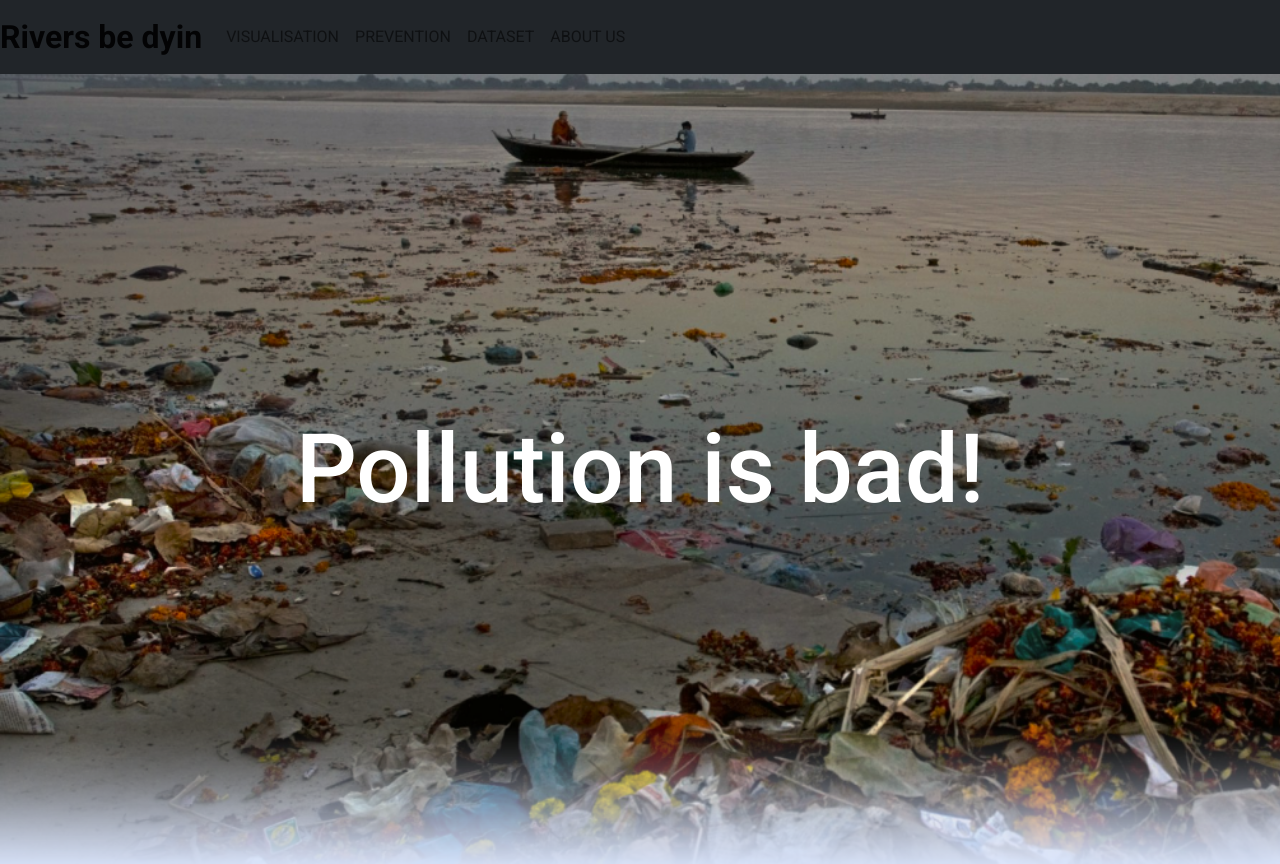
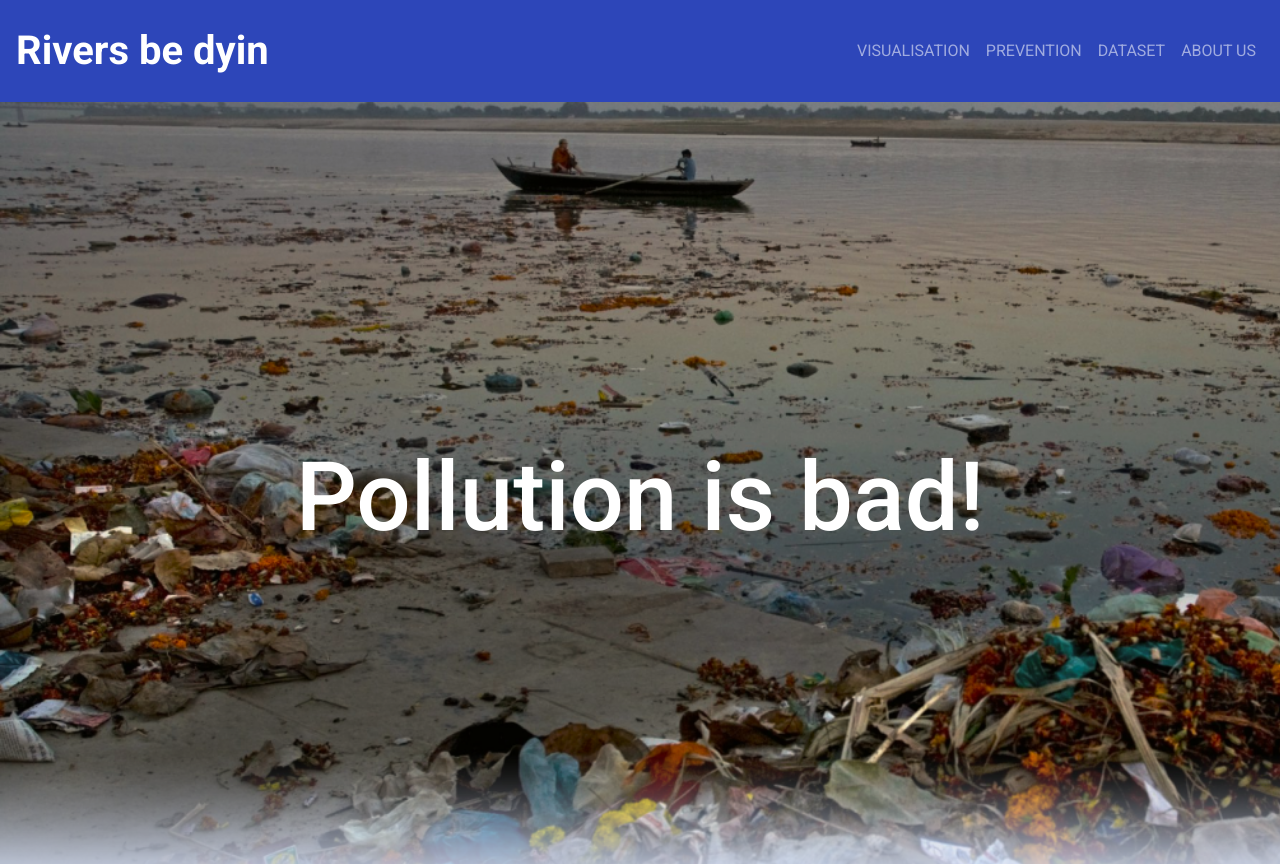
Before and after one commit to PrithviK21/D12A_WaterQualityModel, a React (Create React App) app in the folder Frontend/wqi-frontend/: page / in a window 1280 px wide. Shown: the top 864 px of the page. Built offline with nearby package versions, Linux system fonts and the light colour scheme.

Commit message:
fixed header style, cleaned up code in vismenu, header, and app.css.

```diff
--- a/Frontend/wqi-frontend/src/App.css
+++ b/Frontend/wqi-frontend/src/App.css
@@ -10,28 +10,25 @@
 body {
   background-color: #dbe6fd;
 }
-.normie-navbar {
-  height: 120px;
+.normie-navbar,
+.navbar {
   background: #2d46b9;
   display: flex;
   justify-content: space-between;
   align-items: center;
-  padding: 0 1em;
-}
-.normie-navbar span {
-  padding-left: 1em;
-  font-size: 3em;
+  padding: 1em;
   color: white;
 }
+
 .navbar-collapse {
   flex-grow: 0;
 }
 
 .navbar-brand {
   font-weight: 700;
-  font-size: 2em;
+  font-size: 2.5em;
 }
-.header-links {
+/* .header-links {
   list-style: none;
   display: flex;
   width: 50vw;
@@ -40,19 +37,25 @@ body {
   color: white;
   margin: 0;
   padding: 0;
-}
-.header-links li {
+} */
+.header-links li,
+.nav-item {
   border-radius: 20px;
   transition: 0.1s ease;
 }
 
-.header-links li:hover {
-  padding: 0.5em 1em;
+.header-links li:hover,
+.nav-item:hover {
+  padding: 0.2em 0.5em;
   transition: 0.2s ease;
   background-color: rgba(0, 0, 0, 0.637);
-  transform: scale(1.1);
+  /* transform: scale(1.1); */
   color: white;
 }
+.navbar-nav {
+  align-items: center;
+}
+
 a {
   text-decoration: none;
   color: white;
--- a/Frontend/wqi-frontend/src/components/Header.jsx
+++ b/Frontend/wqi-frontend/src/components/Header.jsx
@@ -1,14 +1,6 @@
 import React from "react";
-// import {
-//   Collapse,
-//   Navbar,
-//   NavbarToggler,
-//   NavbarBrand,
-//   Nav,
-//   NavItem,
-//   NavLink,
-// } from "reactstrap";
-import { Navbar, Nav } from 'react-bootstrap';
+
+import { Navbar, Nav } from "react-bootstrap";
 
 function Header() {
   return (
@@ -35,7 +27,7 @@ function Header() {
     //   </nav>
     // </header>
 
-    <Navbar bg="dark" expand="md">
+    <Navbar variant="dark" expand="md">
       <Navbar.Brand href="/">Rivers be dyin</Navbar.Brand>
       <Navbar.Toggle aria-controls="basic-navbar-nav" className="toggle" />
       <Navbar.Collapse id="basic-navbar-nav">
@@ -55,7 +47,6 @@ function Header() {
         </Nav>
       </Navbar.Collapse>
     </Navbar>
-
   );
 }
 
```
Also changed, not shown: Frontend/wqi-frontend/src/pages/VisMenu.jsx (+0 -84 lines).
